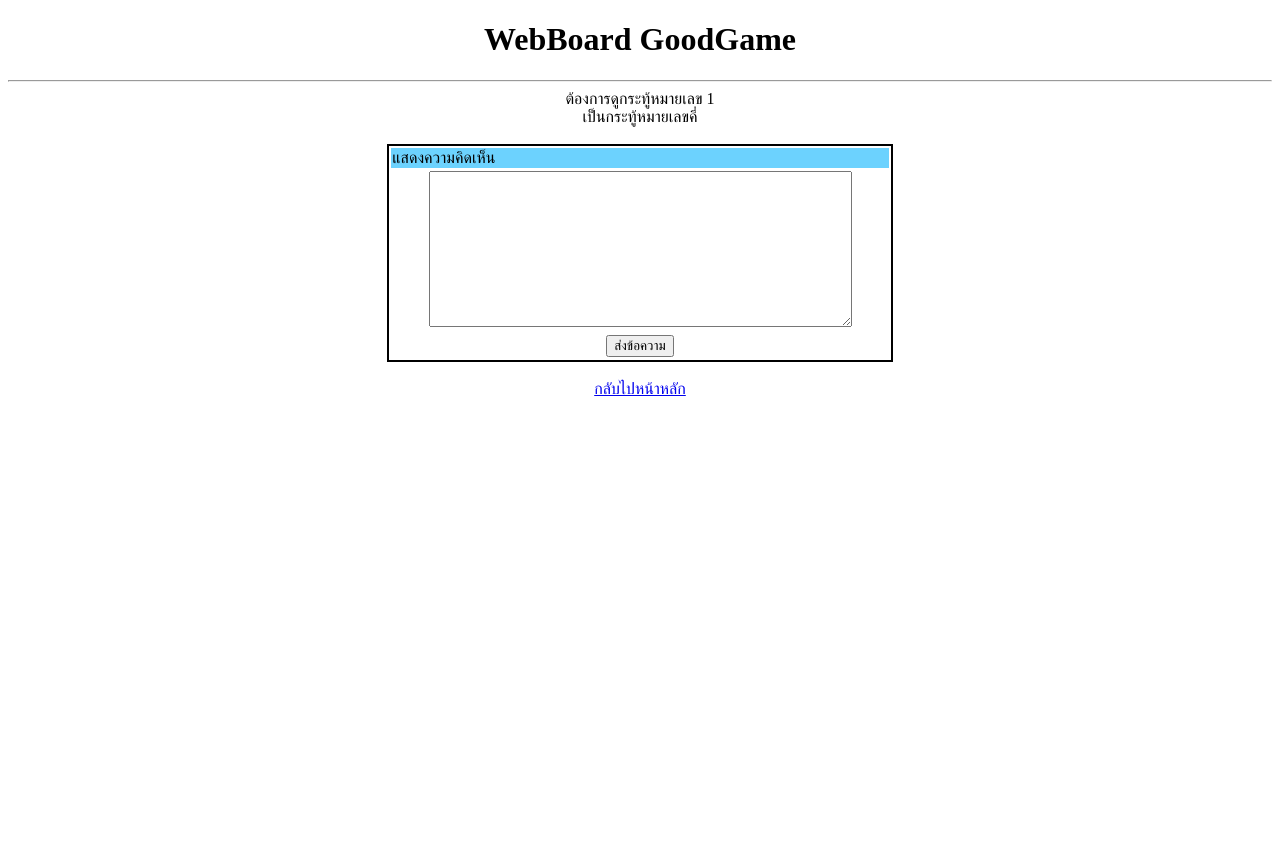
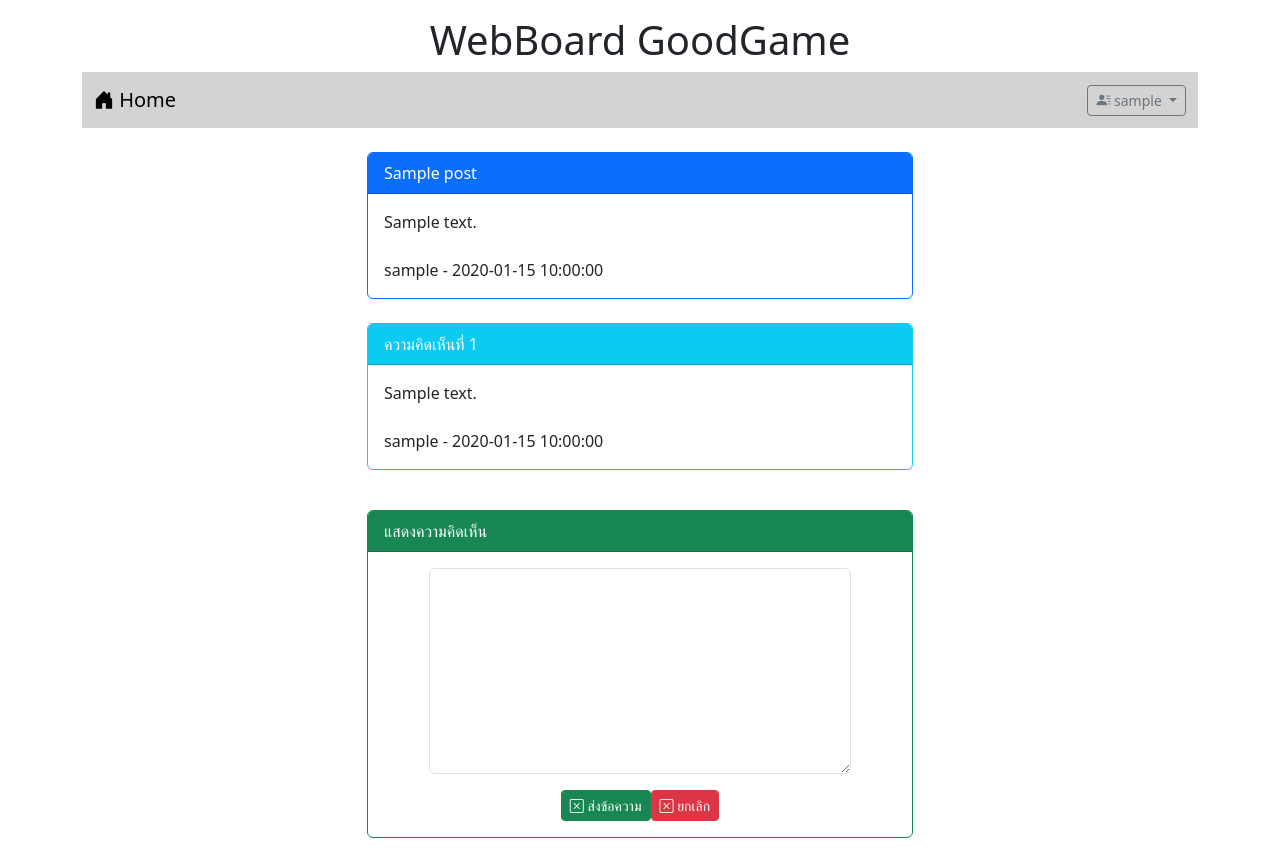
Before and after one commit to Kanriver/Webboard_kanriver, a PHP site: page /post.php?id=1 in a window 1280 px wide. Before the commit the page ends 396 px from the top, so only its background shows below. Run offline with PHP 8.4, Linux system fonts and the light colour scheme; the visitor is signed in with stand-in values (Sample User, id 1); tables that the repository leaves empty hold one stand-in row (values such as "Sample post").

Commit message:
post.php&post_save.php

```diff
--- a/post.php
+++ b/post.php
@@ -1,35 +1,81 @@
+<?php
+    session_start();
+?>
 <!DOCTYPE html>
 <html lang="en">
 <head>
     <meta charset="UTF-8">
     <meta name="viewport" content="width=device-width, initial-scale=1.0">
+    <link rel="stylesheet" href="bootstrap-5.3.2-dist/css/bootstrap.min.css">
+    <script src="bootstrap-5.3.2-dist/js/bootstrap.bundle.min.js"></script>
+    <link rel="stylesheet" href="https://cdn.jsdelivr.net/npm/bootstrap-icons@1.11.3/font/bootstrap-icons.min.css">
     <title>Post</title>
 </head>
 <body>
-    <h1 style="text-align: center;">WebBoard GoodGame</h1>
-    <hr>
-    <div style="text-align: center;">
-        ต้องการดูกระทู้หมายเลข <?php echo $_GET['id']; ?> <br>
-        <?php
-        $n = $_GET['id'];
-        if(($n%2)==0){
-            echo "เป็นกระทู้หมายเลขคู่";
-        }
-        else{
-            echo "เป็นกระทู้หมายเลขคี่";
-        }
-        ?>
-        <br><br>
-    </div>
-    <div>
-        <table style="border: 2px solid black; width: 40%;" align="center">
-            <tr style="background-color: #6CD2FE;"><td colspan="2">แสดงความคิดเห็น</td></tr>
-            <tr><td align="center"><textarea name="massage" cols="50" rows="10"></textarea></td></tr>
-            <tr><td colspan="2" align="center"><input type="submit" value="ส่งข้อความ"></td></tr>
-        </table>
-    </div><br>
-    <div style="text-align: center;">
-    <a href="index.php">กลับไปหน้าหลัก</a>
+    <div class="container-lg">
+        <h1 style="text-align: center;" class="mt-3">WebBoard GoodGame</h1>
+        <?php include "nav.php" ?>
+        <div class="row mt-4">
+            <div class="col-lg-3 col-md-2 col-sm-1"></div>
+            <div class="col-lg-6 col-md-8 col-sm-10">
+
+                <?php
+                    $conn=new PDO("mysql:host=localhost;dbname=webboard;charset=utf8","root","");
+                    $sql="select post.title,post.content,post.post_date,user.login
+                    from post inner join user on
+                    (post.user_id=user.id) where post.id=$_GET[id]";
+                    $result=$conn->query($sql);
+                    while($row=$result->fetch()){
+                        echo "<div class='card border-primary'>";
+                        echo "<div class='card-header bg-primary text-white'>$row[0]</div>";
+                        echo "<div class='card-body'>$row[1]<br><br>$row[3] - $row[2]</div>";
+                        echo "</div><br>";
+                    }
+                    $sql="select comment.content,user.login,comment.post_date
+                    from comment inner join user on
+                    (comment.user_id=user.id) where comment.post_id=$_GET[id]";
+                    $result=$conn->query($sql);
+                    $i=1;
+                    while($row=$result->fetch()){
+                        echo "<div class='card border-info'>";
+                        echo "<div class='card-header bg-info text-white'>ความคิดเห็นที่ $i</div>";
+                        echo "<div class='card-body'>$row[0]<br><br>$row[1] - $row[2]</div>";
+                        echo "</div><br>";
+                        $i+=1;
+                    }
+                    $conn=null;
+                ?>
+                <?php if(isset($_SESSION['id'])){ ?>
+                <div class="card border-success mt-3">
+                <div class="card-header bg-success text-white">
+                    แสดงความคิดเห็น</div>
+                <div class="card-body">
+                    <form action="post_save.php" method="post">
+                        <input type="hidden" name="post_id" value="<?=$_GET['id'];?>">
+                        <div class="row mb-3 justify-content-center">
+                            <div class="col-lg-10">
+                                <textarea name="comment" rows="8" class="form-control" required></textarea>
+                            </div>
+                        </div>
+                        <div class="row">
+                            <div class="col-lg-12 d-flex justify-content-center">
+                                <button type="submit" class="btn btn-success btn-sm text-white">
+                                    <i class="bi bi-x-square"></i> ส่งข้อความ
+                                </button>
+                                <button type="reset" class="btn btn-danger btn-sm text-white">
+                                    <i class="bi bi-x-square"></i> ยกเลิก
+                                </button>
+                            </div>
+                        </div>
+                    </form>
+                </div>
+                </div>
+                <?php } ?>
+                <br>
+                </div>
+                <div class="col-lg-3 col-md-2 col-sm-1"></div>
+            </div>
+        </div>
     </div>
 </body>
 </html>
```
Also changed, not shown: post_save.php (added, +13 -0 lines), test.html (added, +16 -0 lines).
